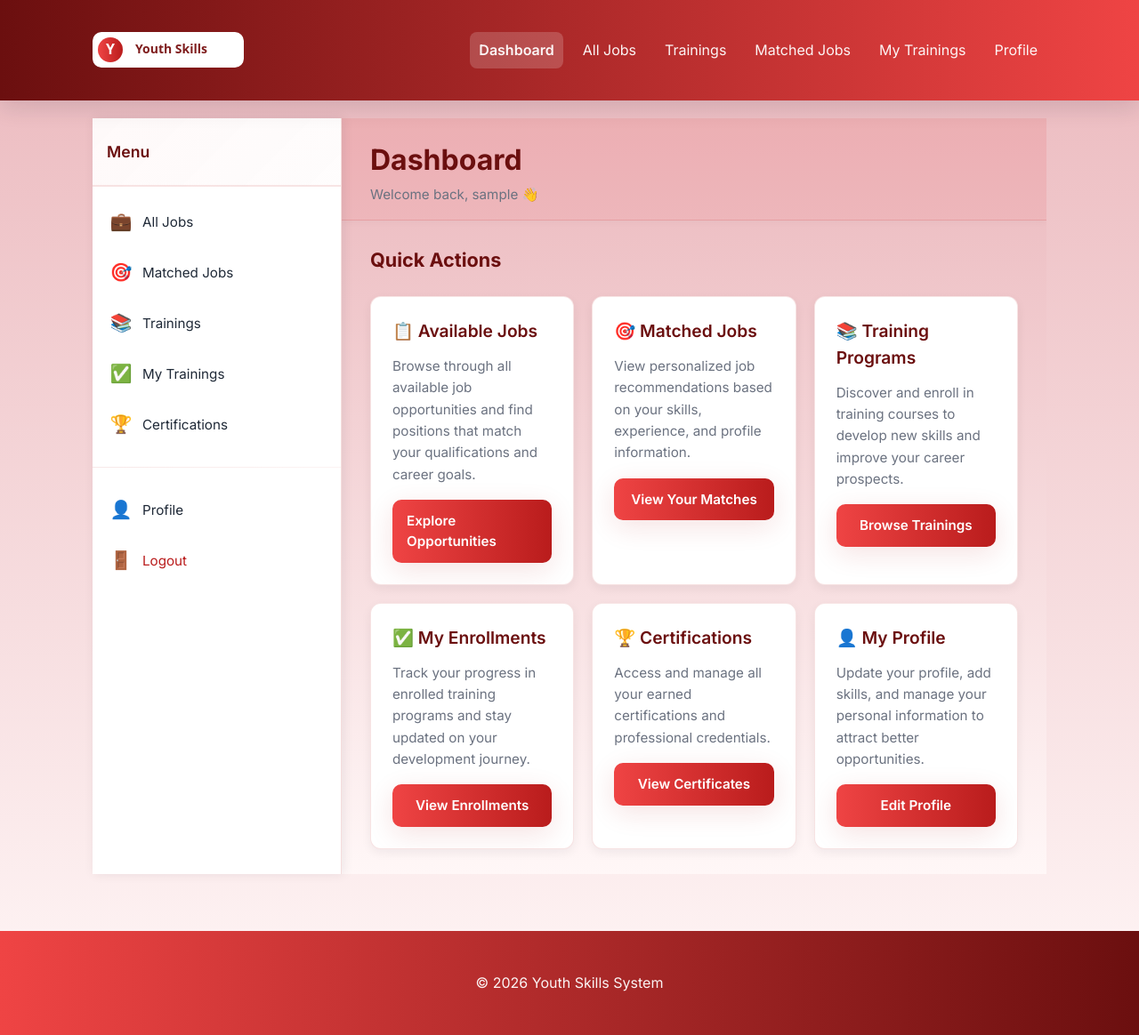
After one commit to naviseyer09-lab/YOUTH-SYSTEM, a PHP site: page /youth-system/dashboard.php in a window 1280 px wide. The commit adds this page. Shown: the whole page at 89% size. Run offline with PHP 8.4, Linux system fonts and the light colour scheme; a user stored in the database is signed in.

Commit message:
Initial commit - Youth System

```diff
--- a/assets/css/styles.css
+++ b/assets/css/styles.css
@@ -75,3 +75,100 @@ a:hover{color:var(--red-800)}
 /* Utility grid for cards */
 .grid{display:grid;grid-template-columns:repeat(2,1fr);gap:18px}
 @media (max-width:720px){.grid{grid-template-columns:1fr}}
+
+/* Dashboard Layout with Sidebar */
+.dashboard-wrapper{display:contents}
+
+.dashboard-container{display:grid;grid-template-columns:280px 1fr;gap:0;width:100%;min-height:calc(100vh - 72px)}
+
+.sidebar{background:#fff;border-right:1px solid rgba(185,28,28,0.15);box-shadow:2px 0 12px rgba(15,23,42,0.08);overflow-y:auto;max-height:calc(100vh - 72px);position:sticky;top:72px;z-index:30}
+
+.sidebar-header{padding:24px 16px;border-bottom:2px solid rgba(185,28,28,0.1);background:linear-gradient(135deg,rgba(239,68,68,0.03),rgba(185,28,28,0.01))}
+
+.sidebar-header h3{margin:0;color:var(--red-800);font-size:1.1rem;font-weight:600}
+
+.sidebar-nav{display:flex;flex-direction:column;gap:2px;padding:12px 8px}
+
+.sidebar-link{display:flex;align-items:center;gap:12px;color:var(--text-900);text-decoration:none;padding:12px 12px;border-radius:10px;transition:all .15s ease;font-weight:500;font-size:.95rem;position:relative}
+
+.sidebar-link:hover{background:var(--red-50);color:var(--red-800);transform:translateX(3px)}
+
+.sidebar-link.active{background:linear-gradient(90deg,var(--red-100),rgba(239,68,68,0.05));color:var(--red-800);border-left:4px solid var(--red-600);padding-left:8px;font-weight:600}
+
+.sidebar-link .icon{font-size:1.25rem;width:24px;text-align:center;display:flex;align-items:center;justify-content:center}
+
+.sidebar-link.sidebar-logout{color:var(--red-700)}
+
+.sidebar-link.sidebar-logout:hover{background:linear-gradient(90deg,#ffe4e6,#fff1f2);color:var(--red-800)}
+
+.sidebar-divider{height:1px;background:linear-gradient(90deg,rgba(185,28,28,0.1),rgba(185,28,28,0.05));margin:8px 0}
+
+.dashboard-main{display:flex;flex-direction:column;background:linear-gradient(180deg,var(--bg-1),var(--bg-2));overflow-y:auto}
+
+.dashboard-header{padding:28px 32px 16px;background:rgba(239,68,68,0.08);border-bottom:1px solid rgba(185,28,28,0.15);box-shadow:0 2px 8px rgba(15,23,42,0.03)}
+
+.dashboard-header h1{margin:0 0 8px 0;color:var(--red-800);font-size:2rem;font-weight:700}
+
+.welcome-text{color:var(--muted);font-size:.95rem;margin:0;font-weight:500}
+
+.dashboard-content{padding:28px 32px;flex:1}
+
+.dashboard-grid{display:grid;grid-template-columns:repeat(3,1fr);gap:20px}
+
+.dashboard-card{background:#fff;border:1px solid rgba(185,28,28,0.12);border-radius:12px;padding:24px;box-shadow:0 4px 12px rgba(15,23,42,0.06);transition:all .2s cubic-bezier(0.4,0,0.2,1);position:relative;overflow:hidden}
+
+.dashboard-card::before{content:'';position:absolute;top:0;left:0;right:0;height:3px;background:linear-gradient(90deg,var(--red-600),var(--red-700));opacity:0;transition:opacity .2s}
+
+.dashboard-card:hover{box-shadow:0 12px 28px rgba(185,28,28,0.15);transform:translateY(-4px);border-color:rgba(185,28,28,0.2)}
+
+.dashboard-card:hover::before{opacity:1}
+
+.dashboard-card h3{color:var(--red-800);margin:0 0 12px 0;font-size:1.2rem;font-weight:600}
+
+.dashboard-card p{color:var(--muted);font-size:.95rem;line-height:1.6;margin:0 0 16px 0}
+
+.dashboard-card .btn{width:100%;margin-top:0;justify-content:center;padding:12px 16px;font-size:.95rem}
+
+.sidebar-toggle{color:var(--red-800);background:transparent;border:none;font-size:1.5rem;cursor:pointer;padding:8px 10px;border-radius:8px;transition:background .2s;display:none;margin-right:12px}
+.sidebar-toggle:hover{background:rgba(239,68,68,0.1)}
+
+/* Responsive Dashboard */
+@media (max-width:1200px){
+	.dashboard-grid{grid-template-columns:repeat(2,1fr)}
+	.dashboard-content{padding:24px 28px}
+}
+
+@media (max-width:1000px){
+	.dashboard-container{grid-template-columns:240px 1fr}
+	.sidebar{max-height:calc(100vh - 72px)}
+	.sidebar-header{padding:20px 12px}
+	.sidebar-link{padding:10px 10px;font-size:.92rem}
+	.sidebar-link .icon{font-size:1.1rem}
+}
+
+@media (max-width:900px){
+	.dashboard-container{grid-template-columns:1fr}
+	.sidebar{display:none;position:fixed;left:0;top:72px;width:280px;height:calc(100vh - 72px);border-right:1px solid rgba(185,28,28,0.15);box-shadow:2px 0 12px rgba(15,23,42,0.12);z-index:50;transform:translateX(-100%);transition:transform .25s}
+	.sidebar.open{display:block;transform:translateX(0)}
+	.sidebar-nav{padding:8px 6px}
+	.sidebar-link{padding:11px 11px}
+	.dashboard-header{padding:22px 20px 14px}
+	.dashboard-content{padding:20px}
+	.dashboard-grid{grid-template-columns:1fr;gap:16px}
+	.dashboard-header h1{font-size:1.7rem}
+}
+
+@media (max-width:600px){
+	.dashboard-container{grid-template-columns:1fr}
+	.sidebar{width:75vw}
+	.sidebar-header{padding:16px 12px}
+	.sidebar-link{padding:10px 10px;gap:10px}
+	.sidebar-link .icon{font-size:1rem}
+	.dashboard-header{padding:18px 16px 10px;background:rgba(239,68,68,0.06)}
+	.dashboard-header h1{font-size:1.5rem;margin-bottom:4px}
+	.welcome-text{font-size:.9rem}
+	.dashboard-content{padding:16px}
+	.dashboard-card{padding:18px}
+	.dashboard-card h3{font-size:1.05rem}
+	.dashboard-card p{font-size:.9rem}
+}
--- a/assets/js/main.js
+++ b/assets/js/main.js
@@ -26,3 +26,27 @@ document.addEventListener('DOMContentLoaded', function(){
     }
   });
 });
+// Dashboard sidebar toggle for mobile
+document.addEventListener('DOMContentLoaded', function(){
+  var sidebar = document.querySelector('.sidebar');
+  if(!sidebar) return;
+
+  // Check if we're on mobile
+  var mediaQuery = window.matchMedia('(max-width: 900px)');
+
+  function handleMediaChange(e) {
+    if(e.matches) {
+      // Mobile view - sidebar should scroll horizontally
+      sidebar.style.maxHeight = '300px';
+    } else {
+      // Desktop view - sidebar fixed height off
+      sidebar.style.maxHeight = 'none';
+    }
+  }
+
+  // Initial check
+  handleMediaChange(mediaQuery);
+
+  // Listen for changes
+  mediaQuery.addListener(handleMediaChange);
+});
--- /dev/null
+++ b/dashboard.php
@@ -0,0 +1,191 @@
+<?php include('includes/header.php');
+
+if(!isset($_SESSION['user_id'])) {
+  header('Location: /youth-system/login.php');
+  exit;
+}
+
+$user_role = $_SESSION['user_role'] ?? 'youth';
+?>
+
+<div class="dashboard-wrapper">
+<div class="dashboard-container">
+  <!-- Side Menu Bar -->
+  <aside class="sidebar" id="dashboard-sidebar">
+    <div class="sidebar-header">
+      <h3>Menu</h3>
+    </div>
+
+    <nav class="sidebar-nav">
+      <?php if($user_role === 'youth'): ?>
+        <a href="/youth-system/jobs.php" class="sidebar-link <?php echo nav_active(['jobs.php'], $current_page); ?>">
+          <span class="icon">💼</span> All Jobs
+        </a>
+        <a href="/youth-system/match_jobs.php" class="sidebar-link <?php echo nav_active(['match_jobs.php', 'add_skill.php'], $current_page); ?>">
+          <span class="icon">🎯</span> Matched Jobs
+        </a>
+        <a href="/youth-system/trainings.php" class="sidebar-link <?php echo nav_active(['trainings.php'], $current_page); ?>">
+          <span class="icon">📚</span> Trainings
+        </a>
+        <a href="/youth-system/my_enrollments.php" class="sidebar-link <?php echo nav_active(['my_enrollments.php', 'register_training.php'], $current_page); ?>">
+          <span class="icon">✅</span> My Trainings
+        </a>
+        <a href="/youth-system/certifications.php" class="sidebar-link <?php echo nav_active(['certifications.php'], $current_page); ?>">
+          <span class="icon">🏆</span> Certifications
+        </a>
+
+      <?php elseif($user_role === 'company'): ?>
+        <a href="/youth-system/post_job.php" class="sidebar-link <?php echo nav_active(['post_job.php'], $current_page); ?>">
+          <span class="icon">➕</span> Post Job
+        </a>
+        <a href="/youth-system/my_jobs.php" class="sidebar-link <?php echo nav_active(['my_jobs.php'], $current_page); ?>">
+          <span class="icon">📋</span> My Job Posts
+        </a>
+        <a href="/youth-system/post_training.php" class="sidebar-link <?php echo nav_active(['post_training.php'], $current_page); ?>">
+          <span class="icon">➕</span> Post Training
+        </a>
+        <a href="/youth-system/my_trainings.php" class="sidebar-link <?php echo nav_active(['my_trainings.php'], $current_page); ?>">
+          <span class="icon">📚</span> Posted Trainings
+        </a>
+      <?php endif; ?>
+    </nav>
+
+    <div class="sidebar-divider"></div>
+
+    <nav class="sidebar-nav">
+      <a href="/youth-system/profile.php" class="sidebar-link <?php echo nav_active(['profile.php'], $current_page); ?>">
+        <span class="icon">👤</span> Profile
+      </a>
+      <a href="/youth-system/logout.php" class="sidebar-link sidebar-logout">
+        <span class="icon">🚪</span> Logout
+      </a>
+    </nav>
+  </aside>
+
+  <!-- Main Content -->
+  <main class="dashboard-main">
+    <div class="dashboard-header">
+      <button class="sidebar-toggle" id="sidebar-toggle">☰</button>
+      <h1>Dashboard</h1>
+      <p class="welcome-text">Welcome back, <?php echo htmlspecialchars($_SESSION['user_name'] ?? 'User'); ?> 👋</p>
+    </div>
+
+    <section class="dashboard-content">
+      <h2 style="margin-top:0;color:var(--red-800);margin-bottom:24px">Quick Actions</h2>
+
+      <?php if($user_role === 'youth'): ?>
+        <div class="dashboard-grid">
+          <div class="dashboard-card">
+            <h3>📋 Available Jobs</h3>
+            <p>Browse through all available job opportunities and find positions that match your qualifications and career goals.</p>
+            <a href="/youth-system/jobs.php" class="btn">Explore Opportunities</a>
+          </div>
+
+          <div class="dashboard-card">
+            <h3>🎯 Matched Jobs</h3>
+            <p>View personalized job recommendations based on your skills, experience, and profile information.</p>
+            <a href="/youth-system/match_jobs.php" class="btn">View Your Matches</a>
+          </div>
+
+          <div class="dashboard-card">
+            <h3>📚 Training Programs</h3>
+            <p>Discover and enroll in training courses to develop new skills and improve your career prospects.</p>
+            <a href="/youth-system/trainings.php" class="btn">Browse Trainings</a>
+          </div>
+
+          <div class="dashboard-card">
+            <h3>✅ My Enrollments</h3>
+            <p>Track your progress in enrolled training programs and stay updated on your development journey.</p>
+            <a href="/youth-system/my_enrollments.php" class="btn">View Enrollments</a>
+          </div>
+
+          <div class="dashboard-card">
+            <h3>🏆 Certifications</h3>
+            <p>Access and manage all your earned certifications and professional credentials.</p>
+            <a href="/youth-system/certifications.php" class="btn">View Certificates</a>
+          </div>
+
+          <div class="dashboard-card">
+            <h3>👤 My Profile</h3>
+            <p>Update your profile, add skills, and manage your personal information to attract better opportunities.</p>
+            <a href="/youth-system/profile.php" class="btn">Edit Profile</a>
+          </div>
+        </div>
+
+      <?php elseif($user_role === 'company'): ?>
+        <div class="dashboard-grid">
+          <div class="dashboard-card">
+            <h3>➕ Post New Job</h3>
+            <p>Create and publish new job openings to attract qualified candidates for your company.</p>
+            <a href="/youth-system/post_job.php" class="btn">Create Job Posting</a>
+          </div>
+
+          <div class="dashboard-card">
+            <h3>📋 My Job Posts</h3>
+            <p>Manage, edit, and track all your current and past job postings and applications.</p>
+            <a href="/youth-system/my_jobs.php" class="btn">View Job Posts</a>
+          </div>
+
+          <div class="dashboard-card">
+            <h3>➕ Create Training</h3>
+            <p>Develop and publish training programs to build workforce skills and capabilities.</p>
+            <a href="/youth-system/post_training.php" class="btn">Add Training Program</a>
+          </div>
+
+          <div class="dashboard-card">
+            <h3>📚 My Training Programs</h3>
+            <p>Manage your training offerings, track enrollments, and monitor participant progress.</p>
+            <a href="/youth-system/my_trainings.php" class="btn">View Programs</a>
+          </div>
+
+          <div class="dashboard-card">
+            <h3>👤 Company Profile</h3>
+            <p>Update your company information, description, and profile details to improve visibility.</p>
+            <a href="/youth-system/profile.php" class="btn">Edit Profile</a>
+          </div>
+
+          <div class="dashboard-card">
+            <h3>📊 Analytics</h3>
+            <p>View insights about your job postings and training program performance.</p>
+            <a href="/youth-system/profile.php" class="btn">View Analytics</a>
+          </div>
+        </div>
+      <?php endif; ?>
+    </section>
+  </main>
+</div>
+</div>
+
+<script>
+document.addEventListener('DOMContentLoaded', function(){
+  var sidebar = document.getElementById('dashboard-sidebar');
+  var toggle = document.getElementById('sidebar-toggle');
+
+  // Show toggle on mobile
+  var mediaQuery = window.matchMedia('(max-width: 900px)');
+  function updateToggle(e) {
+    if(e.matches) {
+      toggle.style.display = 'block';
+    } else {
+      toggle.style.display = 'none';
+      sidebar.classList.remove('open');
+    }
+  }
+  updateToggle(mediaQuery);
+  mediaQuery.addListener(updateToggle);
+
+  // Toggle sidebar
+  toggle.addEventListener('click', function(){
+    sidebar.classList.toggle('open');
+  });
+
+  // Close sidebar when clicking outside
+  document.addEventListener('click', function(e){
+    if(!sidebar.contains(e.target) && !toggle.contains(e.target) && sidebar.classList.contains('open')){
+      sidebar.classList.remove('open');
+    }
+  });
+});
+</script>
+
+<?php include('includes/footer.php'); ?>
--- a/includes/header.php
+++ b/includes/header.php
@@ -28,6 +28,9 @@ function nav_active($pages, $current_page){
       <span class="hamburger"></span>
     </button>
     <nav class="nav" id="main-nav">
+      <?php if(isset($_SESSION['user_id'])): ?>
+        <a class="<?php echo nav_active(['dashboard.php'], $current_page); ?>" href="/youth-system/dashboard.php">Dashboard</a>
+      <?php endif; ?>
       <a class="<?php echo nav_active(['jobs.php'], $current_page); ?>" href="/youth-system/jobs.php">All Jobs</a>
       <a class="<?php echo nav_active(['trainings.php'], $current_page); ?>" href="/youth-system/trainings.php">Trainings</a>
       <?php if(isset($_SESSION['user_id'])): ?>
```
